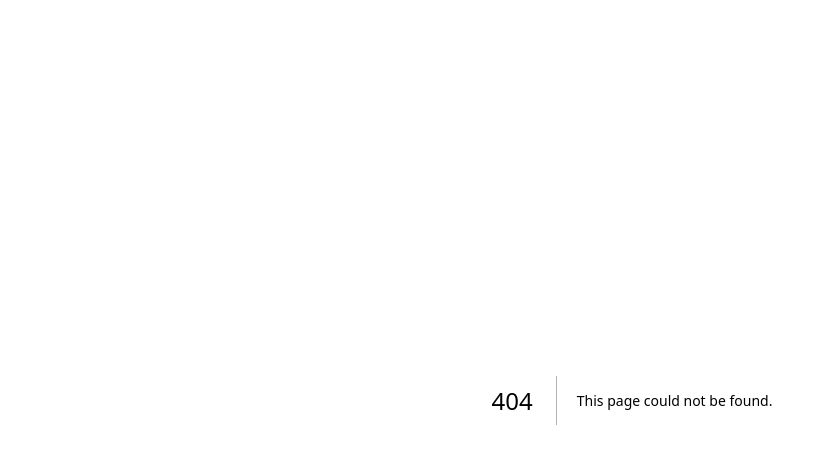
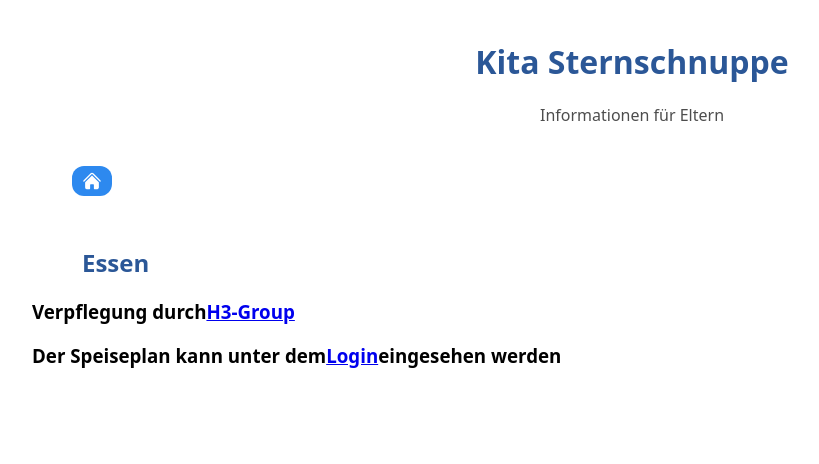
Before and after one commit to MariaAdner/kita-info, a Next.js app: page /essen in a window 1280 px wide. Before the commit this address had no page. Shown: the top 464 px of the page, without its empty margins (8-827 px from the left). Built offline with nearby package versions, Linux system fonts and the light colour scheme.

Commit message:
added essen component

```diff
--- /dev/null
+++ b/pages/essen/index.js
@@ -0,0 +1,25 @@
+import Header from "@/components/Header";
+import HomeButton from "@/components/HomeButton";
+import SubHeader from "@/components/SubHeader";
+
+export default function Essen() {
+  return (
+    <>
+      <Header />
+      <HomeButton />
+      <SubHeader>Essen</SubHeader>
+
+      <h3>
+        Verpflegung durch
+        <span>
+          <a href="https://bestellung.h3-schmeckt.de/">H3-Group</a>
+        </span>
+        <p>
+          Der Speiseplan kann unter dem
+          <a href="https://bestellung.h3-essen.de/">Login</a>
+          eingesehen werden
+        </p>
+      </h3>
+    </>
+  );
+}
```
